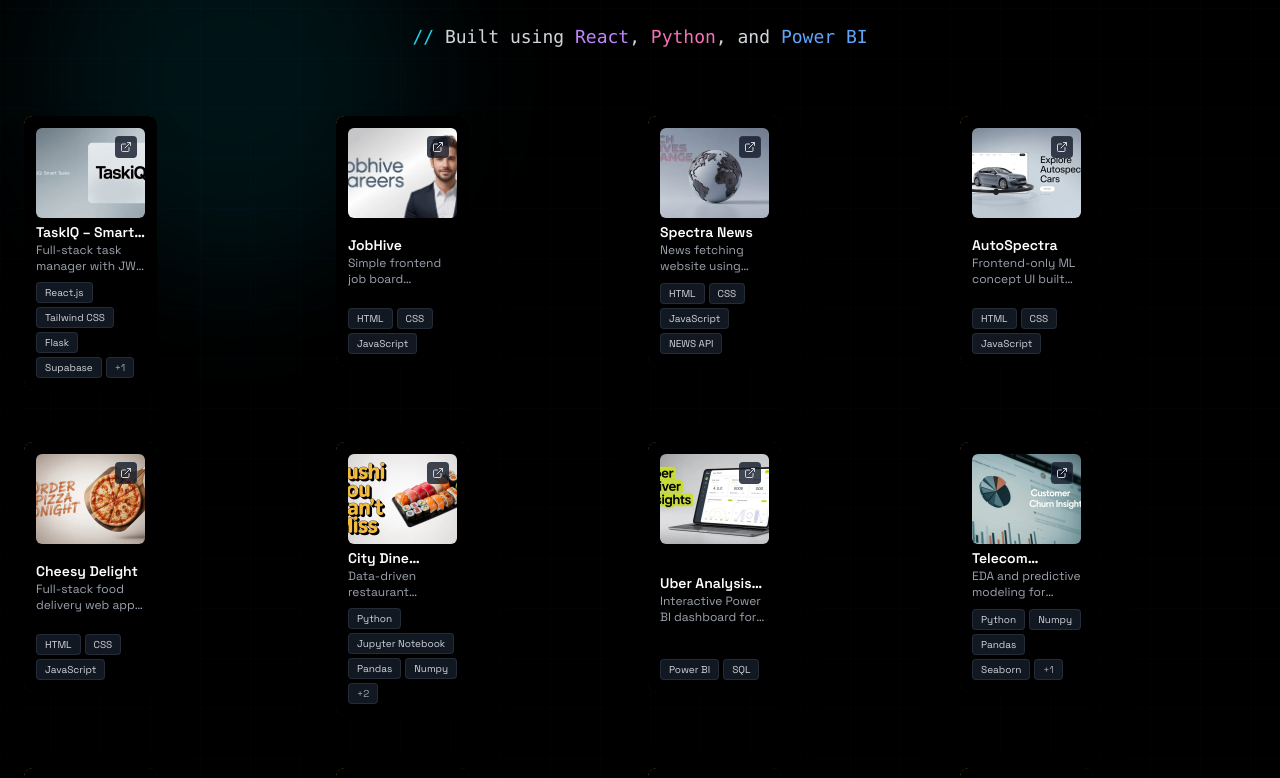
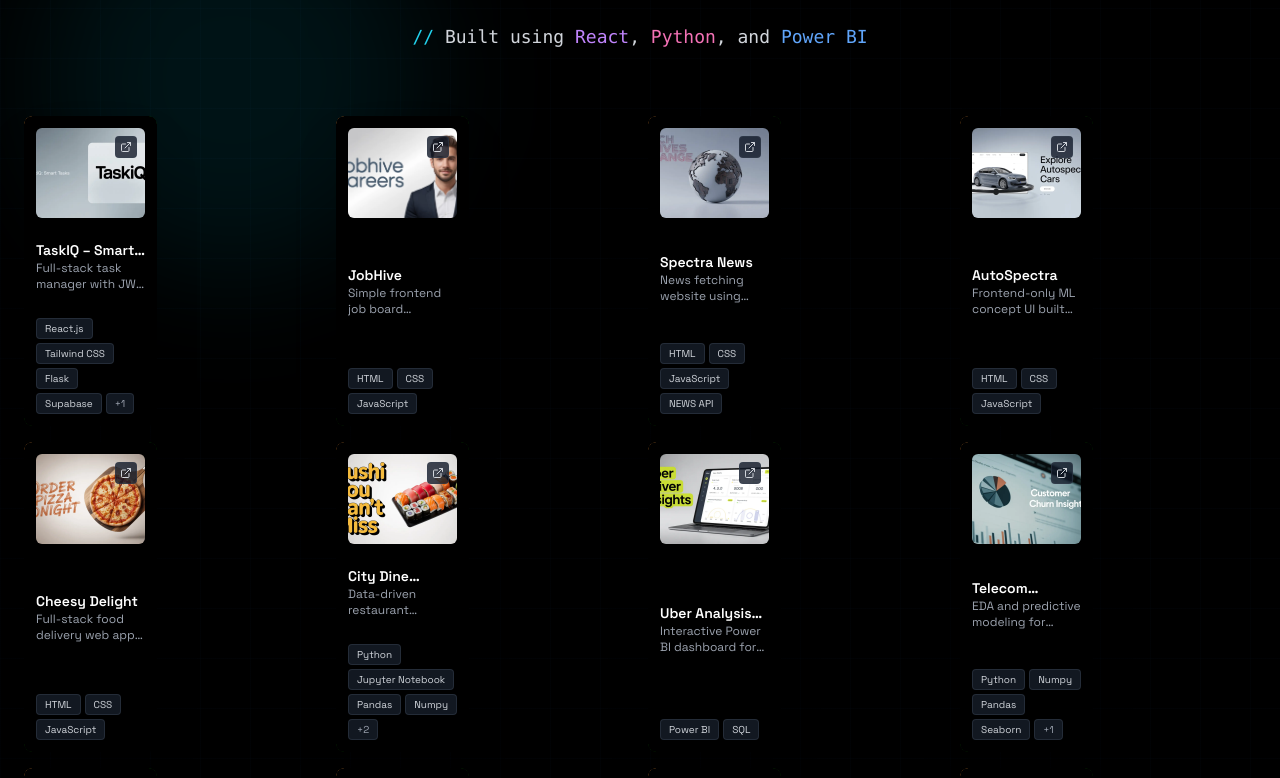
Before and after one commit to 404StudioDev/portfolio, a React (Vite) app: page / in a window 1280 px wide. Shown: the part 1865-2643 px from the top of the page. Built offline with nearby package versions, Linux system fonts and the light colour scheme.

Commit message:
Updated ProjectCard.tsx

```diff
--- a/src/components/ProjectCard.tsx
+++ b/src/components/ProjectCard.tsx
@@ -30,16 +30,16 @@ export default function ProjectCard({
         ease: [0.4, 0, 0.2, 1],
       }}
       viewport={{ once: true, margin: "-30px" }}
-      className="group relative w-[45%] max-sm:w-full h-[310px] border-none !bg-transparent cursor-pointer rounded-lg dark:shadow-2xl transition-transform duration-500 ease-out hover:scale-[1.03] hover:-translate-y-1.5"
+      className="group relative flex-shrink-0 overflow-hidden cursor-pointer rounded-lg w-[45%] max-sm:w-full h-[310px] dark:shadow-2xl border-none !bg-transparent transition-transform duration-500 ease-out hover:scale-[1.03] hover:-translate-y-1.5"
     >
-      {/* 🌈 Animated Radial Border */}
-      <div className="relative rounded-lg overflow-hidden before:absolute before:inset-0 before:aspect-square before:size-full before:rounded-lg before:p-[1px] before:will-change-[background-position] before:content-[''] before:[-webkit-mask-composite:xor] before:[mask-composite:exclude] before:[background-image:radial-gradient(transparent,transparent,#FF9933,#FFFFFF,#138808,transparent,transparent)] before:[background-size:300%_300%] before:[mask:linear-gradient(#fff_0_0)_content-box,linear-gradient(#fff_0_0)] motion-safe:before:animate-shine">
+      {/* 🌀 Animated Border Frame */}
+      <div className="relative size-full rounded-lg overflow-hidden before:content-[''] before:absolute before:inset-0 before:p-[1px] before:rounded-lg before:[background-image:radial-gradient(transparent,transparent,#FF9933,#FFFFFF,#138808,transparent,transparent)] before:[background-size:300%_300%] before:[mask:linear-gradient(#fff_0_0)_content-box,linear-gradient(#fff_0_0)] before:[mask-composite:exclude] before:[-webkit-mask-composite:xor] motion-safe:before:animate-shine">
 
-        {/* 📦 Card Content */}
-        <div className="relative z-10 rounded-lg bg-black p-3 h-full min-h-[250px] flex flex-col justify-between transition-transform duration-300 group-hover:scale-[1.01]">
+        {/* Card Inner Content */}
+        <div className="relative z-10 h-full w-full bg-black p-3 rounded-lg flex flex-col justify-between transition-transform duration-300 group-hover:scale-[1.01]">
 
-          {/* 🖼 Image */}
-          <div className="relative overflow-hidden rounded-md mb-1 h-[90px]">
+          {/* Image */}
+          <div className="relative h-[90px] overflow-hidden rounded-md mb-1">
             <img
               src={image}
               alt={title}
@@ -53,15 +53,13 @@ export default function ProjectCard({
             </div>
           </div>
 
-          {/* 📝 Text */}
+          {/* Title & Description */}
           <div className="mb-1">
-            <h3 className="text-sm font-semibold text-white line-clamp-1">
-              {title}
-            </h3>
+            <h3 className="text-sm font-semibold text-white line-clamp-1">{title}</h3>
             <p className="text-xs text-gray-400 line-clamp-2">{description}</p>
           </div>
 
-          {/* 🛠 Tech Tags */}
+          {/* Tech Tags */}
           <div className="flex flex-wrap gap-1 mt-1">
             {tech.slice(0, 4).map((item, i) => (
               <span
@@ -78,7 +76,7 @@ export default function ProjectCard({
             )}
           </div>
 
-          {/* 🔗 Link Overlay */}
+          {/* Full Clickable Area */}
           <a
             href={href}
             target="_blank"
```
